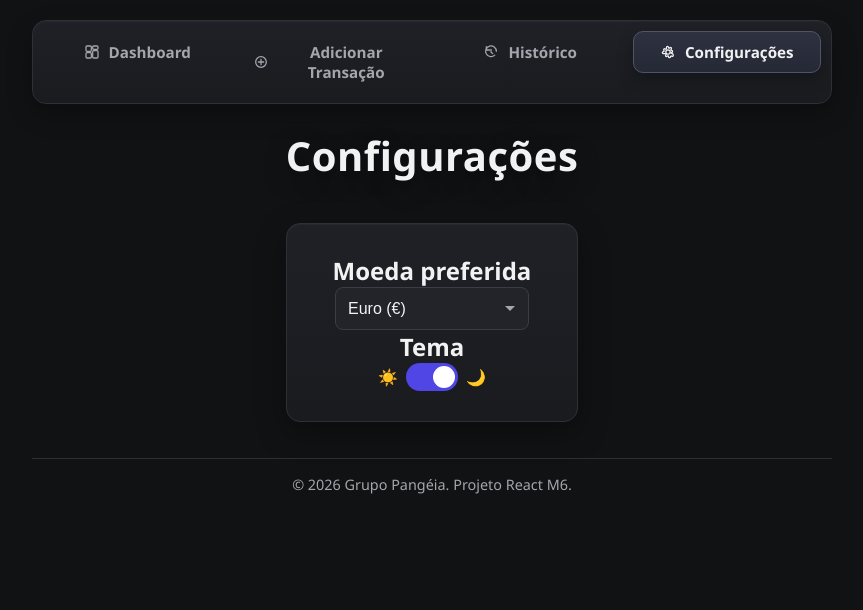
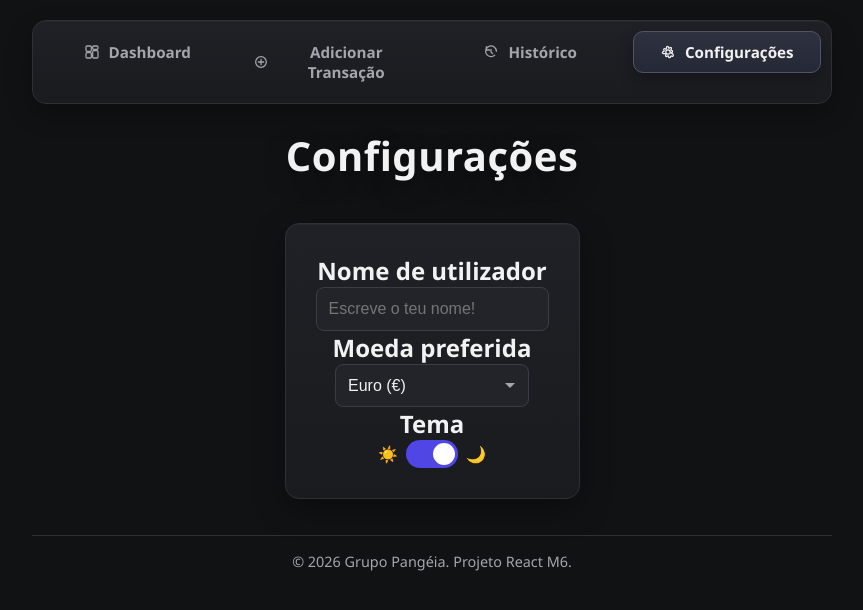
Before and after one commit to DanielMoraesTI/projeto_react, a React (Vite) app: page /settings in a window 1280 px wide. Shown: the top 610 px of the page, without its empty margins (208-1071 px from the left). Built offline with nearby package versions, Linux system fonts and the light colour scheme.

Commit message:
userName added

```diff
--- a/src/pages/Settings.jsx
+++ b/src/pages/Settings.jsx
@@ -9,7 +9,7 @@ const CURRENCIES = [
 ];
 
 function Settings() {
-  const { currency, setCurrency } = useContext(PreferencesContext);
+  const { currency, setCurrency, userName, setUserName } = useContext(PreferencesContext);
   const { theme, toggleTheme } = useContext(ThemeContext);
 
   return (
@@ -19,6 +19,14 @@ function Settings() {
       </header>
       <main>
         <div className="card">
+          <h2>Nome de utilizador</h2>
+          <input
+            className="settings-input"
+            type="text"
+            value={userName}
+            onChange={(e) => setUserName(e.target.value)}
+            placeholder="Escreve o teu nome!"
+          />
           <h2>Moeda preferida</h2>
           <select
             className="settings-select"
--- a/src/styles/App.css
+++ b/src/styles/App.css
@@ -110,6 +110,36 @@ body.claro .settings-select {
 }
 
 body.claro .settings-select:focus {
+  border-color: #9ca3af;
+  box-shadow: 0 0 0 4px rgba(156, 163, 175, 0.25);
+}
+
+/* Settings input - dark mode */
+.settings-input {
+  padding: 12px;
+  border: 1px solid #3a3d45;
+  background: var(--bg-panel-soft);
+  color: var(--text-main);
+  border-radius: 8px;
+  font-size: 1rem;
+  width: fit-content;
+  transition: border-color 0.2s, box-shadow 0.2s;
+}
+
+.settings-input:focus {
+  outline: none;
+  border-color: #5a5f6b;
+  box-shadow: 0 0 0 4px rgba(90, 95, 107, 0.25);
+}
+
+/* Settings input - light mode */
+body.claro .settings-input {
+  background: #f9fafb;
+  border-color: #d1d5db;
+  color: #111827;
+}
+
+body.claro .settings-input:focus {
   border-color: #9ca3af;
   box-shadow: 0 0 0 4px rgba(156, 163, 175, 0.25);
 }
```
